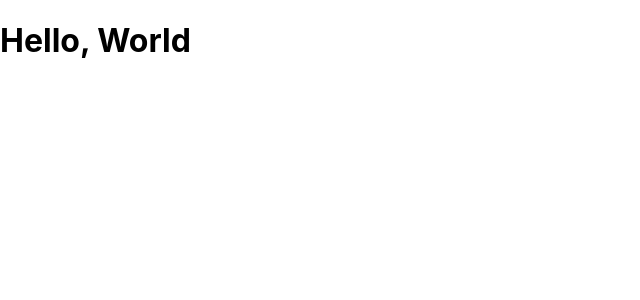
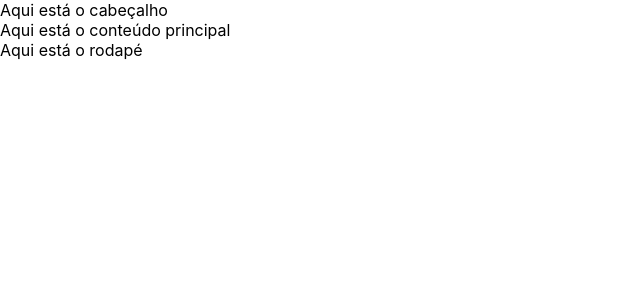
Before and after one commit to afcarioca/profile-react, a React (Create React App) app: page / in a window 1280 px wide. Shown: the top 300 px of the page, without its empty margins (0-640 px from the left). Built offline with nearby package versions, Linux system fonts and the light colour scheme.

Commit message:
Before of download of Module

```diff
--- a/src/components/App/App.jsx
+++ b/src/components/App/App.jsx
@@ -1,11 +1,17 @@
 import React from 'react';
+
+import Header from "../Header/Hearder.jsx"
+import Main from "../Main/Main.jsx"
+import Footer from "../Footer/Footer.jsx"
 
 export default class App extends React.Component{
 
   render(){
     return(
       <div>
-        <h1>Hello, World</h1>
+        <Header />
+         <Main />
+        <Footer />
       </div>
     );
   }
--- /dev/null
+++ b/src/components/Footer/Footer.jsx
@@ -0,0 +1,9 @@
+import React from "react";
+
+export default class Footer extends React.Component{
+    render(){
+        return(
+            <footer>Aqui está o rodapé</footer>
+        );
+    }
+}
--- /dev/null
+++ b/src/components/Header/Hearder.jsx
@@ -0,0 +1,9 @@
+import React from "react";
+
+export default class Header extends React.Component{
+    render(){
+        return(
+            <header>Aqui está o cabeçalho</header>
+        );
+    }
+}
--- /dev/null
+++ b/src/components/Main/Main.jsx
@@ -0,0 +1,9 @@
+import React from "react";
+
+export default class Main extends React.Component{
+    render(){
+        return(
+            <main>Aqui está o conteúdo principal</main>
+        );
+    }
+}
```
Also changed, not shown: src/components/Footer/Footer.css (added), src/components/Header/Header.css (added), src/components/Main/Main.css (added).
